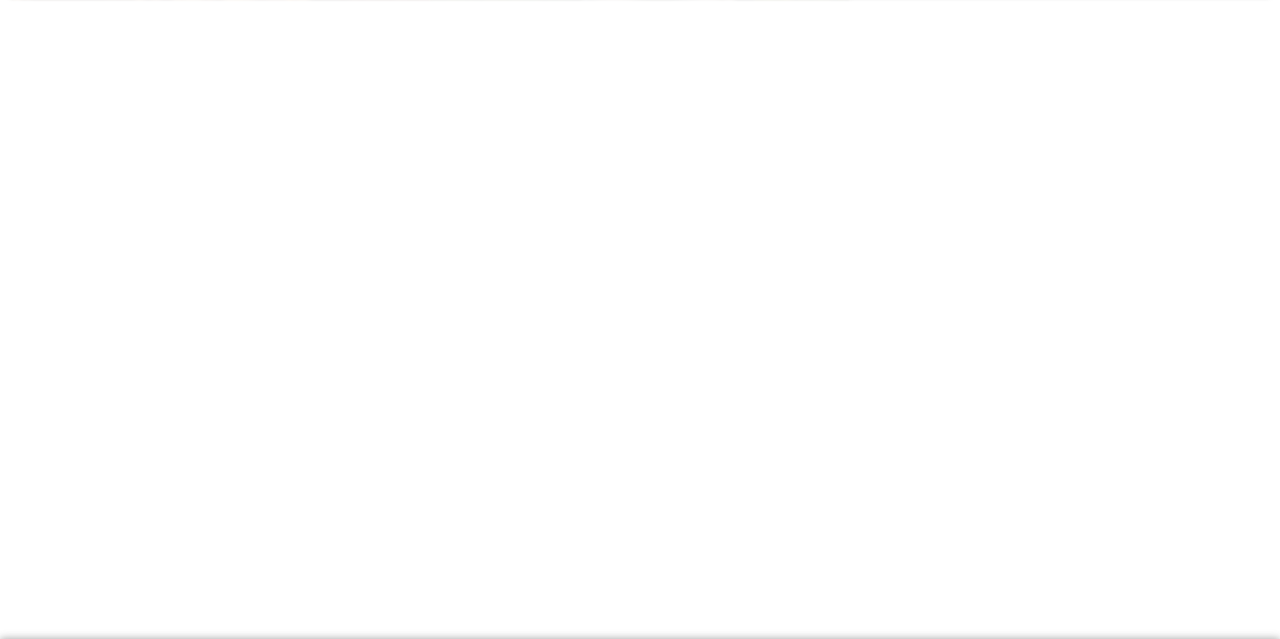
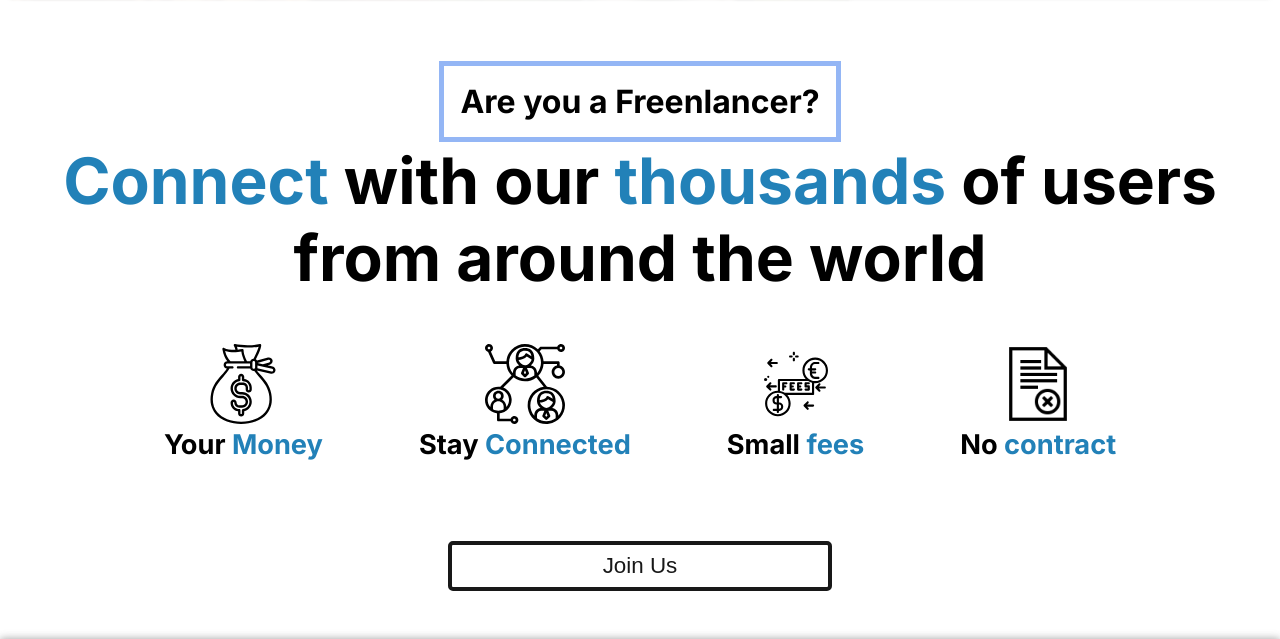
Before and after one commit to leobarrientos02/Project, a PHP site: page /home.html in a window 1280 px wide. Shown: the part 1278-1917 px from the top of the page. Run offline with PHP 8.4, Linux system fonts and the light colour scheme.

Commit message:
major mistake

```diff
--- a/Styles/_main.scss
+++ b/Styles/_main.scss
@@ -142,7 +142,6 @@ $color3: rgb(148, 182, 245);
   align-items: center;
   padding-top: 1rem;
   .freelance-intro-title {
-    opacity: 0;
     width: 100%;
     height: fit-content;
     display: flex;
--- a/Styles/_slides.scss
+++ /dev/null
@@ -1,8 +0,0 @@
-//Barba page transitions
-barba.init({
-    views: [
-        {
-            namespace:'home'
-        }
-    ]
-})
--- a/Styles/style.css
+++ b/Styles/style.css
@@ -371,7 +371,6 @@ header .nav ul a:hover {
 }
 
 .freelance-intro .freelance-intro-title {
-  opacity: 0;
   width: 100%;
   height: -webkit-fit-content;
   height: -moz-fit-content;
```
Also changed, not shown: 1 other file.
